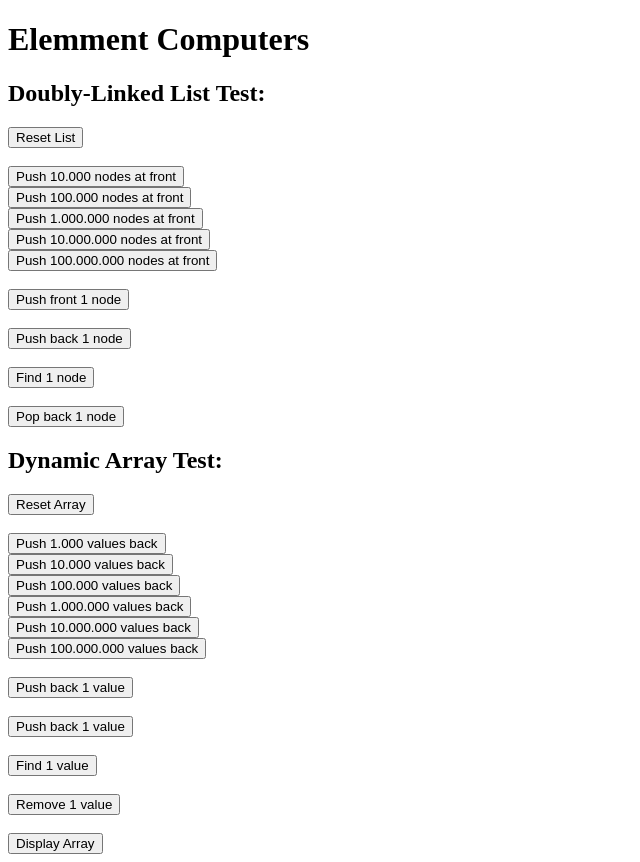
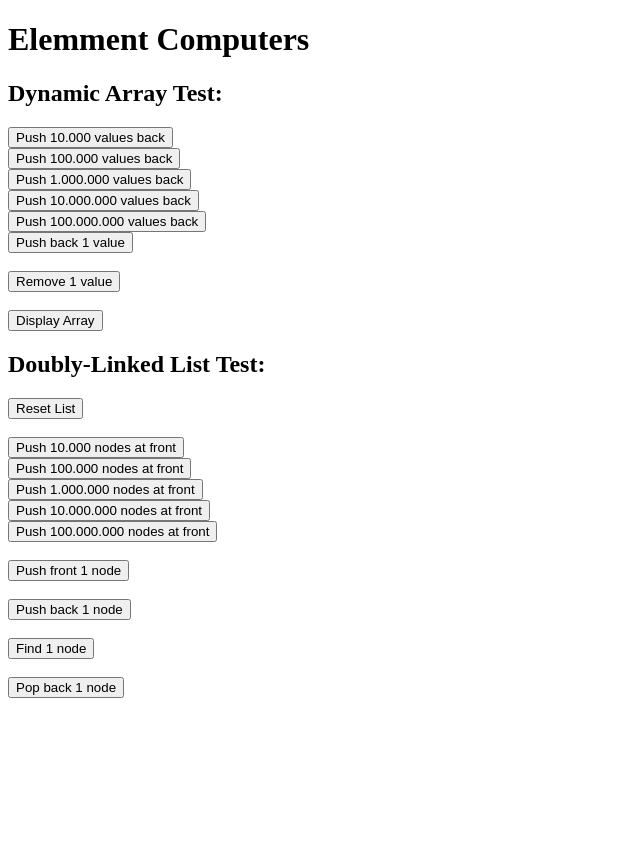
Before and after one commit to jeissonbarriga/elemment-computers, an Angular app: page / in a window 1280 px wide. Shown: the whole page, without its empty margins (0-640 px from the left). After the commit the page ends 800 px from the top, so only its background shows below. Built offline with nearby package versions, Linux system fonts and the light colour scheme.

Commit message:
Se modifica implementación de arreglos dinámicos

```diff
--- a/src/app/app.component.html
+++ b/src/app/app.component.html
@@ -1,4 +1,17 @@
 <h1>Elemment Computers</h1>
+
+<h2>Dynamic Array Test:</h2>
+<button (click)="pushValuesBack(10000)">Push 10.000 values back</button><br>
+<button (click)="pushValuesBack(100000)">Push 100.000 values back</button><br>
+<button (click)="pushValuesBack(1000000)">Push 1.000.000 values back</button><br>
+<button (click)="pushValuesBack(10000000)">Push 10.000.000 values back</button><br>
+<button (click)="pushValuesBack(100000000)">Push 100.000.000 values back</button><br>
+
+<button (click)="pushValuesBack(1)">Push back 1 value</button><br>
+<br>
+<button (click)="removeValue()">Remove 1 value</button><br>
+<br>
+<button (click)="display()">Display Array</button><br>
 
 <h2>Doubly-Linked List Test:</h2>
 <button (click)="resetList()">Reset List</button><br>
@@ -16,23 +29,3 @@
 <button (click)="findByKey()">Find 1 node</button><br>
 <br>
 <button (click)="popBack()">Pop back 1 node</button><br>
-
-<h2>Dynamic Array Test:</h2>
-<button (click)="resetArray()">Reset Array</button><br>
-<br>
-<button (click)="pushValuesBack(1000)">Push 1.000 values back</button><br>
-<button (click)="pushValuesBack(10000)">Push 10.000 values back</button><br>
-<button (click)="pushValuesBack(100000)">Push 100.000 values back</button><br>
-<button (click)="pushValuesBack(1000000)">Push 1.000.000 values back</button><br>
-<button (click)="pushValuesBack(10000000)">Push 10.000.000 values back</button><br>
-<button (click)="pushValuesBack(100000000)">Push 100.000.000 values back</button><br>
-<br>
-<button (click)="pushValuesBack(1)">Push back 1 value</button><br>
-<br>
-<button (click)="pushValuesBack(1)">Push back 1 value</button><br>
-<br>
-<button (click)="findByValue()">Find 1 value</button><br>
-<br>
-<button (click)="removeValue()">Remove 1 value</button><br>
-<br>
-<button (click)="display()">Display Array</button><br>
--- a/src/app/app.component.ts
+++ b/src/app/app.component.ts
@@ -10,8 +10,67 @@
   styleUrls: ['./app.component.css']
 })
 export class AppComponent {
+  posicion: number = 9000;
 
   constructor(private list: DoubleLinkedList<Product>, private array: DynamicArray<Product>){}
+
+  //Dynamic Array:
+
+  getValue(index: number){
+    let t0 = performance.now();
+
+    let value = this.array.get(index);
+    console.log(value);
+
+    let t1 = performance.now();
+
+    console.log("get value at index "+ index +" took:")
+    console.warn((t1 - t0) + " milliseconds");
+  }
+
+  setValue(index: number, value: Product){
+    let t0 = performance.now();
+
+    this.array.set(index, value);
+
+    let t1 = performance.now();
+
+    console.log("set value "+ value +" at index "+ index +" took:")
+    console.warn((t1 - t0) + " milliseconds");
+  }
+
+  pushValuesBack(quantity: number){
+
+    let t0 = performance.now();
+    for(let i=0; i < quantity; i++){
+      let product = new Product(i, "Product"+i);
+      this.array.pushBack(product);
+    }
+    let t1 = performance.now();
+
+    this.array.displayArray();
+
+    console.log("push back "+ quantity +" value took: ");
+    console.warn((t1 - t0) + " milliseconds");
+  }
+
+  removeValue(index: number) {
+    let t0 = performance.now();
+
+    let eliminado = this.array.remove(this.posicion);
+    if (eliminado) {
+      console.log("Eliminado: " + eliminado.name);
+    }
+
+    let t1 = performance.now();
+
+    console.log("remove 1 value took: ");
+    console.warn((t1 - t0) + " milliseconds");
+  }
+
+  display(){
+    this.array.displayArray();
+  }
 
   //Doubly-linked List:
 
@@ -70,75 +129,4 @@
     this.list.clearList();
   }
 
-  //Dynamic Array:
-
-  getValue(index: number){
-    let t0 = performance.now();
-
-    let value = this.array.get(index);
-    console.log(value);
-
-    let t1 = performance.now();
-
-    console.log("get value at index "+ index +" took:")
-    console.warn((t1 - t0) + " milliseconds");
-  }
-
-  setValue(index: number, value: Product){
-    let t0 = performance.now();
-
-    this.array.set(index, value);
-
-    let t1 = performance.now();
-
-    console.log("set value "+ value +" at index "+ index +" took:")
-    console.warn((t1 - t0) + " milliseconds");
-  }
-
-  pushValuesBack(quantity: number){
-
-    let t0 = performance.now();
-    for(let i=0; i < quantity; i++){
-      let product = new Product(i, "Product"+i);
-      this.array.pushBack(product);
-    }
-    let t1 = performance.now();
-
-    this.array.displayArray();
-
-    console.log("push back "+ quantity +" value took: ");
-    console.warn((t1 - t0) + " milliseconds");
-  }
-
-  findByValue() {
-    let t0 = performance.now();
-
-    let product = new Product(1, "Product"+1);
-    this.array.find(product);
-
-    let t1 = performance.now();
-
-    console.log("find 1 value took: ");
-    console.warn((t1 - t0) + " milliseconds");
-  }
-
-  removeValue(index: number) {
-    let t0 = performance.now();
-
-    this.array.remove(index);
-
-    let t1 = performance.now();
-
-    console.log("remove 1 value took: ");
-    console.warn((t1 - t0) + " milliseconds");
-  }
-
-  resetArray(){
-    this.array.clearArray();
-  }
-
-  display(){
-    this.array.displayArray();
-  }
-
 }
--- a/src/app/data-structures/dynamic-array.ts
+++ b/src/app/data-structures/dynamic-array.ts
@@ -5,37 +5,38 @@
 })
 export class DynamicArray<T> {
 
-    array : Array<T>;
+    array: Array<T>;
+    capacity: number;
     size: number;
-    capacity: number;
 
     constructor(){
+        this.array = new Array<T>(1);
+        this.capacity = 1;
         this.size = 0;
-        this.capacity = 100000;
     }
 
-    get(index: number){
-        if(index < 0 || index >= this.size){
+    get(index: number) : T {
+        if(index < 0 || index >= this.size) {
             console.error("Error!!. Index out of range");
-        }else{
+        } else {
             return this.array[index];
         }
     }
 
-    set(index: number, val : T){
-        if(index >= this.size){
+    set(index: number, val : T) {
+        if(index >= this.size) {
             console.error("Error!!. Index out of range");
-        }else{
+        } else {
             this.array[index] = val;
         }
     }
 
-    pushBack(val: T){
-        if(this.size == this.capacity){
-            let new_array = new Array<T>();
-
-            for(let i = 0; i < this.size; i++)
+    pushBack(val: T) {
+        if(this.size == this.capacity) {
+            let new_array = new Array(this.capacity * 2);//arreglo con el doble de capacidad
+            for(let i = 0; i < this.size; i++) {
                 new_array[i] = this.array[i];
+            }
             this.array = new_array;
             this.capacity *= 2;
         }
@@ -43,25 +44,22 @@
         this.size++;
     }
 
-    remove(index: number){
+    remove(index: number) : T {
         if(index < 0 || index >= this.size){
             console.error("Error!!. Index out of range");
-        }else{
-            for(let i = index; i < this.size-1; i++)
+            return null;
+        } else {
+            let val = this.array[index];
+            for(let i = index; i < this.size-1; i++) {
                 this.array[i] = this.array[i+1];
+            }
             this.size--;
+            return val;
         }
     }
 
     getSize(){
         return this.size;
-    }
-
-    find(val: T){
-        for(let i = 0; i < this.size; i++){
-            if(this.array[i] == val)
-                return i;
-        }
     }
 
     displayArray(){
@@ -74,10 +72,5 @@
         }
     }
 
-    clearArray(){
-        this.array = new Array<T>();
-        this.size = 0;
-    }
-
 
 }
```
